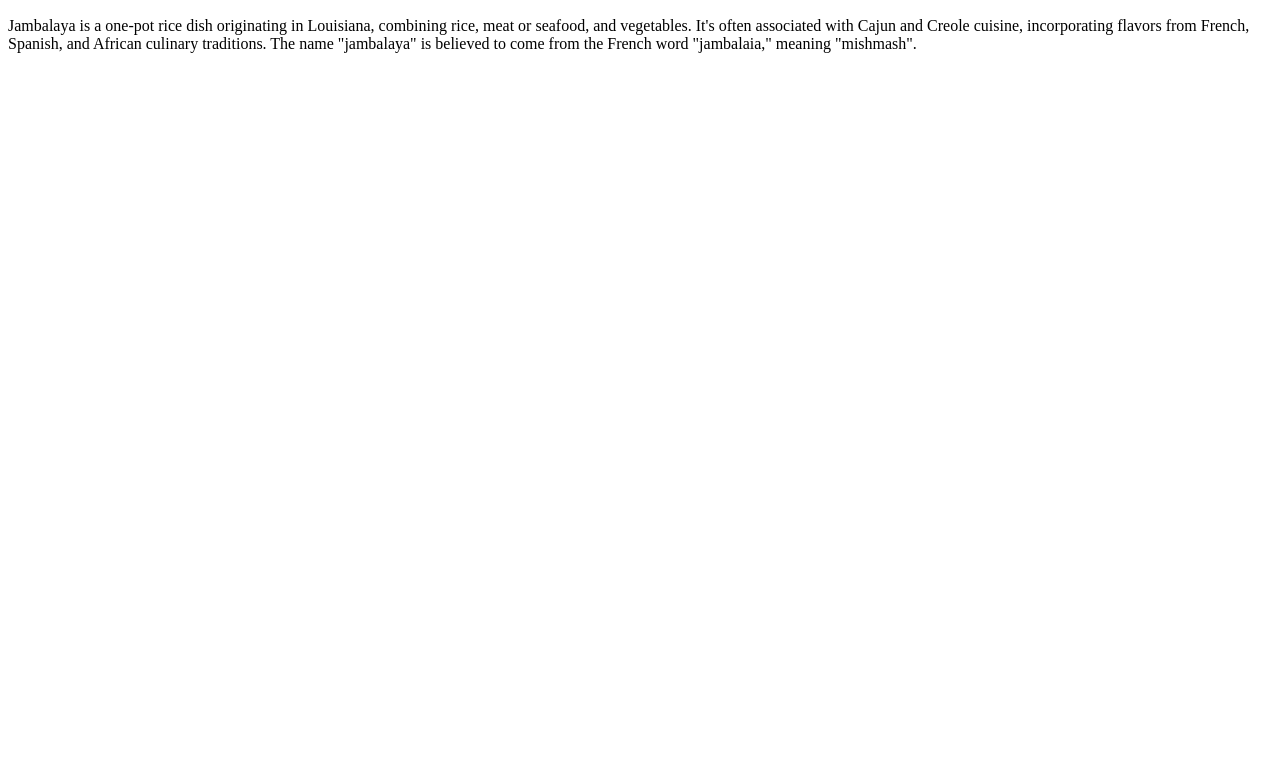
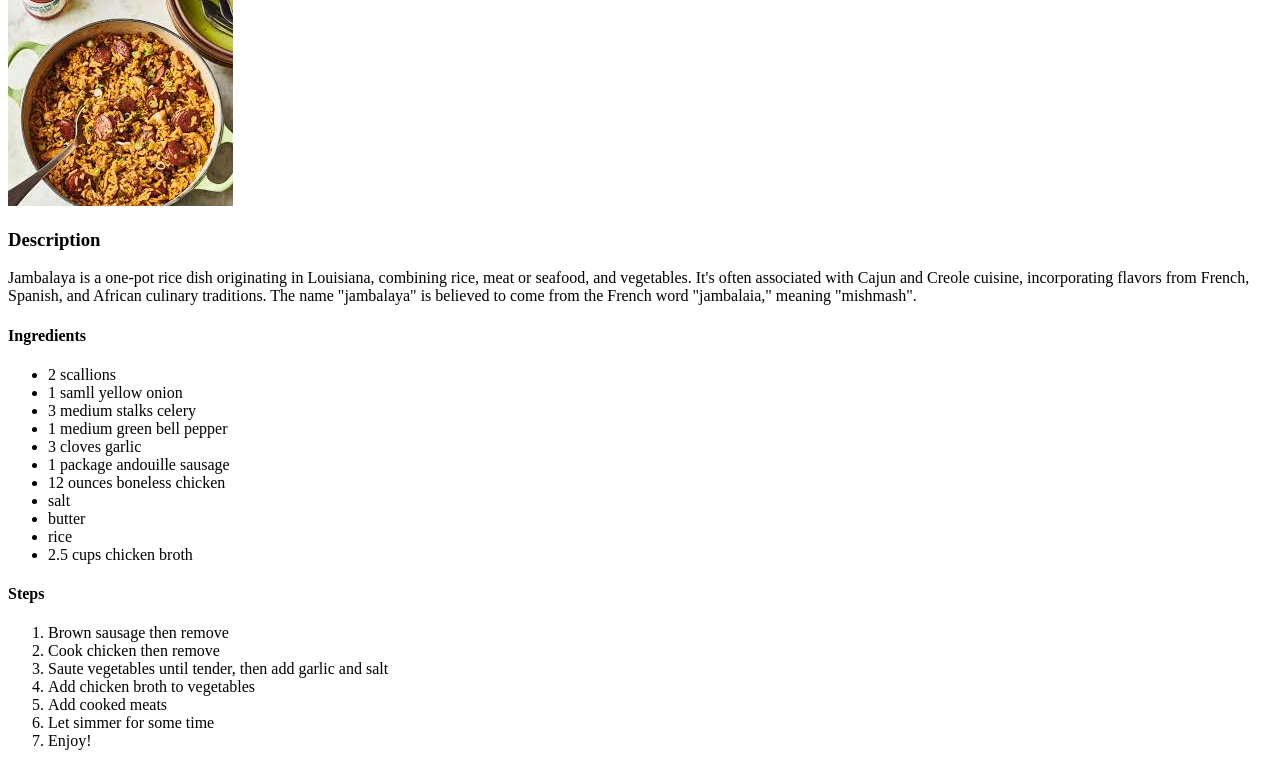
Before and after one commit to MorganneFreeman/odin-recipes, a plain HTML site: page recipes/Jumbalaya.html in a window 1280 px wide. Shown: the part 125-891 px from the top of the page. Before the commit the page ends 800 px from the top, so only its background shows below. Drawn offline with Linux system fonts and the light colour scheme.

Commit message:
README.md

```diff
--- a/recipes/Jumbalaya.html
+++ b/recipes/Jumbalaya.html
@@ -9,6 +9,35 @@
 
     <h1>Jambalaya</h1>
     <img src="./download.jpeg">
+
+    <h3>Description</h3>
     <p>Jambalaya is a one-pot rice dish originating in Louisiana, combining rice, meat or seafood, and vegetables. It's often associated with Cajun and Creole cuisine, incorporating flavors from French, Spanish, and African culinary traditions. The name "jambalaya" is believed to come from the French word "jambalaia," meaning "mishmash". </p>
+
+    <h4>Ingredients</h4>
+    <ul>
+        <li>2 scallions</li>
+        <li>1 samll yellow onion</li>
+        <li>3 medium stalks celery</li>
+        <li>1 medium green bell pepper</li>
+        <li>3 cloves garlic</li>
+        <li>1 package andouille sausage</li>
+        <li>12 ounces boneless chicken</li>
+        <li>salt</li>
+        <li>butter</li>
+        <li>rice</li>
+        <li>2.5 cups chicken broth</li>
+    </ul>
+
+    <h4>Steps</h4>
+    <ol>
+        <li>Brown sausage then remove</li>
+        <li>Cook chicken then remove</li>
+        <li>Saute vegetables until tender, then add garlic and salt</li>
+        <li>Add chicken broth to vegetables</li>
+        <li>Add cooked meats</li>
+        <li>Let simmer for some time</li>
+        <li>Enjoy!</li>
+    </ol>
+
 </body>
 </html>
```
Also changed, not shown: recipes/tuna-salad-sandwich.html (+35 -0 lines), recipes/download.jpeg (added), recipes/french.onion.soup.jpeg (added), 1 other file.
